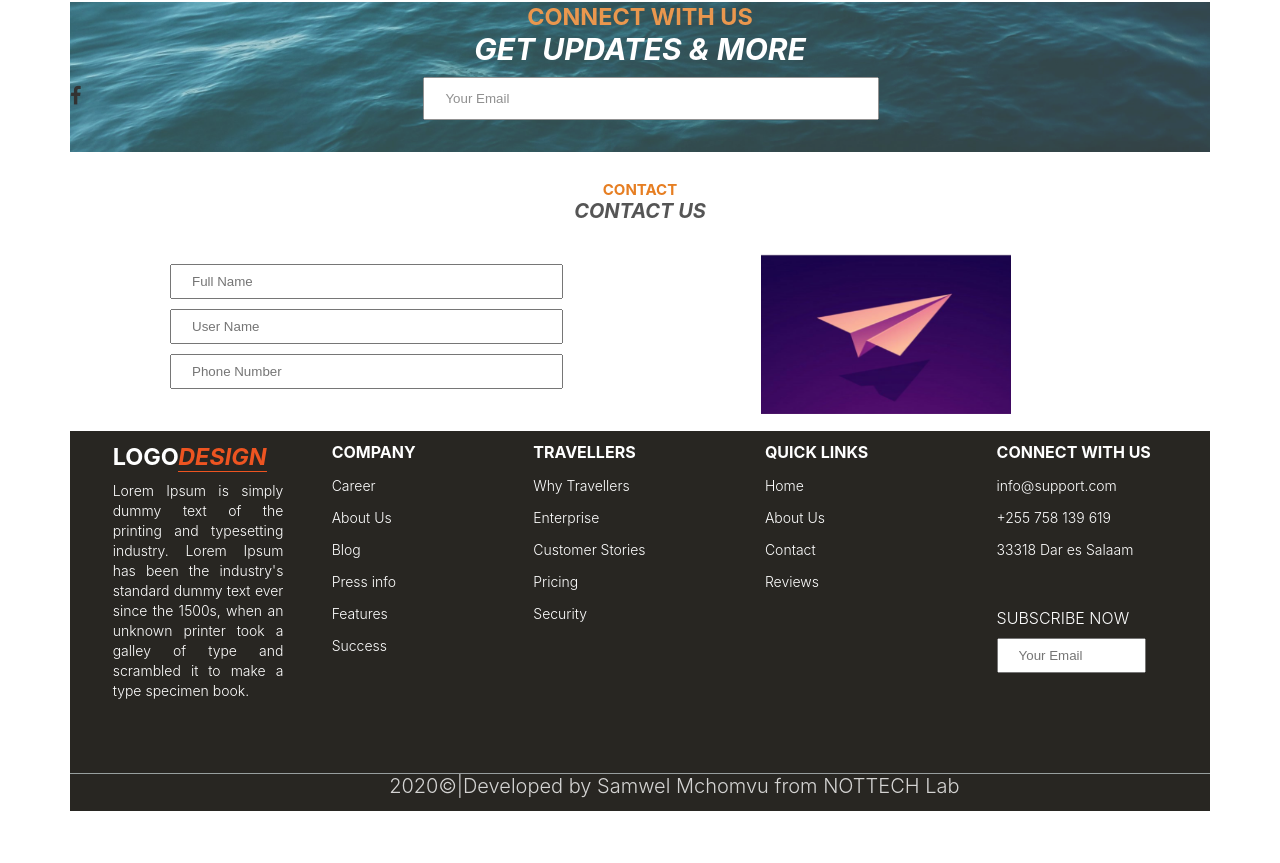
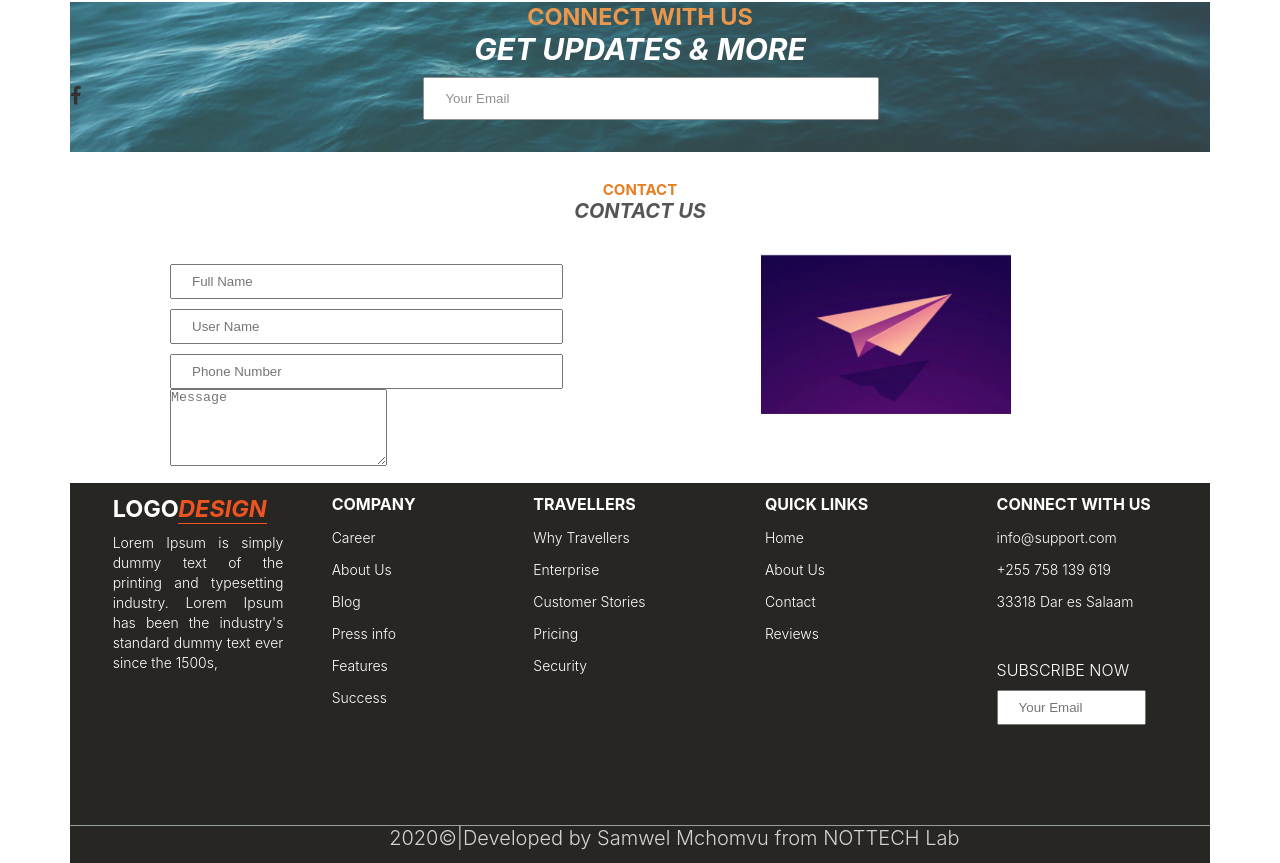
Before and after one commit to mchomvus4/project02, a React (Create React App) app: page / in a window 1280 px wide. Shown: the part 2558-3421 px from the top of the page. Before the commit the page ends 3369 px from the top, so only its background shows below. Built offline with nearby package versions, Linux system fonts and the light colour scheme.

Commit message:
file updated

```diff
--- a/src/components/Contact/Contact.js
+++ b/src/components/Contact/Contact.js
@@ -31,8 +31,8 @@ class Contact extends Component {
                             <input type ="text" name="number" id="number" placeholder="Phone Number" required/>
                             </div>
                             <div>
-
-                                </div>
+                               <textarea cols="25" rows="5" placeholder="Message"></textarea>
+                             </div>
                             </div>
 
                       </form>
--- a/src/components/Footer/Footer.js
+++ b/src/components/Footer/Footer.js
@@ -8,7 +8,7 @@ function Footer() {
                     <h3 className="logedesign-footer"><span className="logo">LOGO</span>&nbsp;<span className="design">DESIGN</span></h3>
                     <p className="footer-one">Lorem Ipsum is simply dummy text of the printing and typesetting industry.
                         Lorem Ipsum has been the industry's standard dummy text ever since the 1500s,
-                        when an unknown printer took a galley of type and scrambled it to make a type specimen book.</p>
+                        </p>
 
                 </div>
 
@@ -47,7 +47,7 @@ function Footer() {
                     <p className="column-five">33318 Dar es Salaam</p>
                     <p className="btn-subscribe">SUBSCRIBE NOW</p>
                     <form>
-                        <input type="text" placeholder="Your Email"/>
+                        <input type="text"  placeholder="Your Email"/>
                     </form>
                 </div>
                  <div className="footer-button">
```
